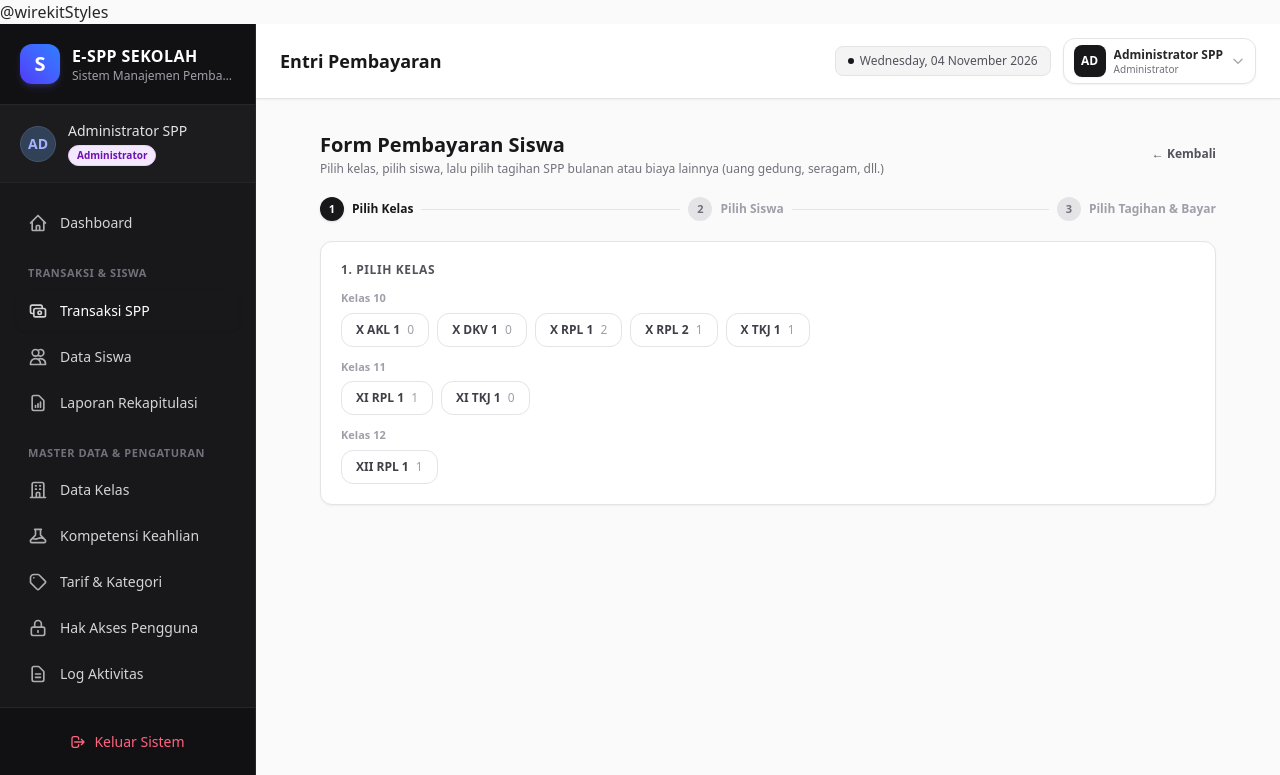
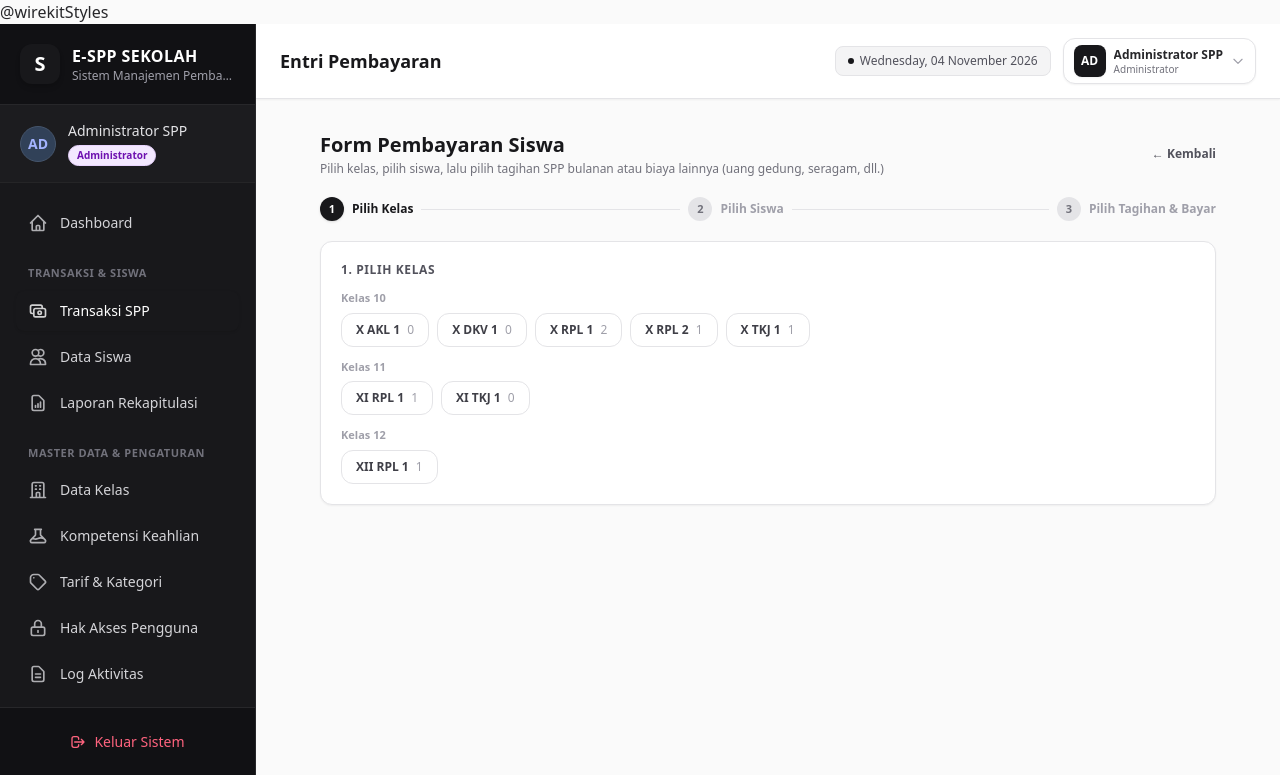
Before and after one commit to galuhp/spp_multi, a Laravel app: page /pembayaran/create in a window 1280 px wide. Shown: the top 775 px of the page. Run offline with Laravel 12, Linux system fonts and the light colour scheme; a user stored in the database is signed in; data comes from the database, SQL or seed files in the repository; style sheets or scripts are compiled from the project's sources; some libraries are stand-ins or nearby versions.

Commit message:
style: hapus gradien tersisa agar konsisten dengan Sheaf UI

```diff
--- a/resources/views/layouts/partials/sidebar-content.blade.php
+++ b/resources/views/layouts/partials/sidebar-content.blade.php
@@ -1,6 +1,6 @@
 <div class="p-5 flex items-center justify-between gap-3 border-b border-zinc-800 bg-zinc-950/40">
     <div class="flex items-center gap-3 min-w-0">
-        <div class="w-10 h-10 rounded-xl bg-gradient-to-tr from-indigo-600 to-blue-500 flex items-center justify-center text-white font-black text-xl shadow-md shadow-indigo-500/20 shrink-0">
+        <div class="w-10 h-10 rounded-xl bg-zinc-900 flex items-center justify-center text-white font-black text-xl shadow-md shrink-0">
             S
         </div>
         <div class="min-w-0">
--- a/resources/views/pembayaran/bukti.blade.php
+++ b/resources/views/pembayaran/bukti.blade.php
@@ -19,7 +19,7 @@
     <div class="w-full max-w-xl my-8 space-y-5">
         <!-- School Brand Header -->
         <div class="text-center">
-            <div class="w-12 h-12 rounded-xl bg-gradient-to-tr from-indigo-600 to-blue-500 flex items-center justify-center text-white font-black text-xl shadow-md mx-auto mb-3">
+            <div class="w-12 h-12 rounded-xl bg-zinc-900 flex items-center justify-center text-white font-black text-xl shadow-md mx-auto mb-3">
                 S
             </div>
             <h1 class="text-lg sm:text-xl font-black text-zinc-900 uppercase tracking-wide">{{ $sekolah->nama_sekolah }}</h1>
@@ -33,7 +33,7 @@
 
             <!-- Receipt Verification Card -->
             <div class="bg-white rounded-xl border border-zinc-200 shadow-sm overflow-hidden">
-                <div class="h-1.5 w-full bg-gradient-to-r from-emerald-500 via-teal-500 to-cyan-500 no-print"></div>
+                <div class="h-1.5 w-full bg-emerald-500 no-print"></div>
 
                 <div class="p-5 sm:p-7 space-y-6">
                     <!-- Verified Banner -->
@@ -169,7 +169,7 @@
         @else
             <!-- Invalid / Unverified Receipt Card -->
             <div class="bg-white rounded-xl border border-zinc-200 shadow-sm overflow-hidden">
-                <div class="h-1.5 w-full bg-gradient-to-r from-rose-500 via-red-500 to-amber-500"></div>
+                <div class="h-1.5 w-full bg-rose-500"></div>
 
                 <div class="p-6 sm:p-8 text-center space-y-4">
                     <div class="w-14 h-14 rounded-xl bg-rose-100 text-rose-600 flex items-center justify-center mx-auto">
--- a/resources/views/pembayaran/create.blade.php
+++ b/resources/views/pembayaran/create.blade.php
@@ -147,7 +147,7 @@
         <div class="bg-white rounded-xl border border-zinc-200 shadow-xs p-6">
             <div class="flex flex-col sm:flex-row sm:items-center justify-between gap-3 pb-4 border-b border-zinc-200">
                 <div class="flex items-center gap-3">
-                    <div class="w-11 h-11 rounded-xl bg-gradient-to-tr from-indigo-600 to-blue-500 text-white flex items-center justify-center font-bold shadow-sm">
+                    <div class="w-11 h-11 rounded-xl bg-zinc-900 text-white flex items-center justify-center font-bold shadow-sm">
                         {{ strtoupper(substr($selectedSiswa->nama, 0, 2)) }}
                     </div>
                     <div>
```
